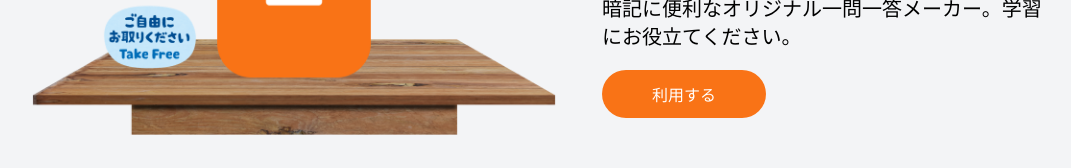
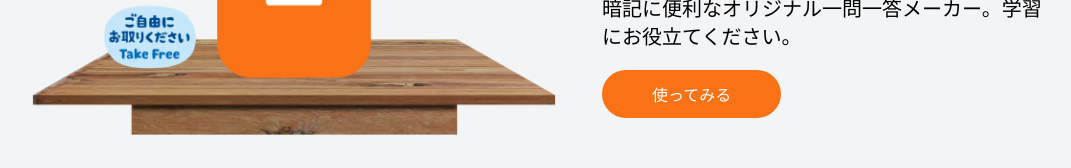
Before and after one commit to thasegawadesign/gojiyuuniotorikudasai.com, a Next.js app: page / in a window 1280 px wide. Shown: the part 716-884 px from the top of the page, without its empty margins (112-1183 px from the left). Built offline with nearby package versions, Linux system fonts and the light colour scheme.

Commit message:
fix: button label

```diff
--- /dev/null
+++ b/src/app/components/useButton.tsx
@@ -0,0 +1,24 @@
+import clsx from "clsx";
+import Link from "next/link";
+
+type Props = {
+  url: string;
+};
+
+export default function UseButton(props: Props) {
+  const { url } = props;
+
+  return (
+    <>
+      <Link
+        href={url}
+        className={clsx(
+          "rounded-full border-2 border-transparent bg-orange-500 px-12 py-2.5 font-medium text-white transition-colors hover:border-orange-500 hover:bg-white hover:text-orange-500"
+        )}
+        target="_blank"
+      >
+        使ってみる
+      </Link>
+    </>
+  );
+}
--- a/src/app/page.tsx
+++ b/src/app/page.tsx
@@ -1,6 +1,7 @@
 import clsx from "clsx";
 import Image from "next/image";
 import Link from "next/link";
+import UseButton from "./components/useButton";
 
 type Item = {
   name: string;
@@ -81,15 +82,7 @@ export default function Home() {
                   >
                     {item.description}
                   </p>
-                  <Link
-                    href={item.url}
-                    className={clsx(
-                      "rounded-full border-2 border-transparent bg-orange-500 px-12 py-2.5 font-medium text-white transition-colors hover:border-orange-500 hover:bg-white hover:text-orange-500 -sm:hidden"
-                    )}
-                    target="_blank"
-                  >
-                    利用する
-                  </Link>
+                  <UseButton url={item.url} />
                 </div>
                 <div>
                   <Link href={item.url} target="_blank">
@@ -105,15 +98,7 @@ export default function Home() {
                     />
                   </Link>
                   <div className={clsx("hidden pt-8 text-center -sm:block")}>
-                    <Link
-                      href={item.url}
-                      className={clsx(
-                        "rounded-full border-2 border-transparent bg-orange-500 px-12 py-2.5 font-medium text-white transition-colors hover:border-orange-500 hover:bg-white hover:text-orange-500"
-                      )}
-                      target="_blank"
-                    >
-                      利用する
-                    </Link>
+                    <UseButton url={item.url} />
                   </div>
                 </div>
               </div>
```
